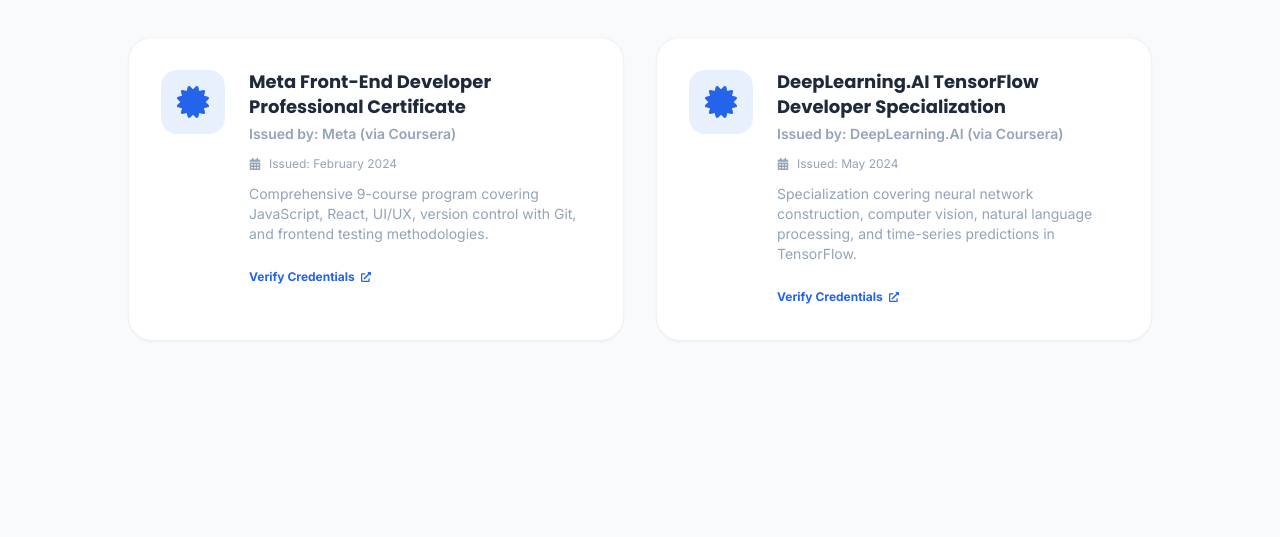
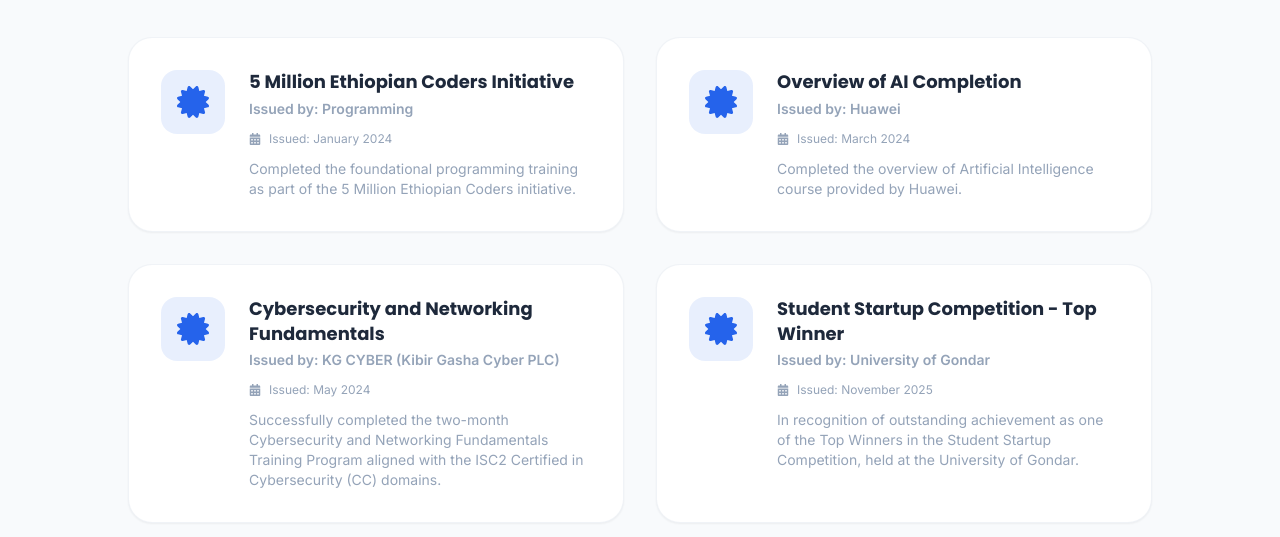
Before and after one commit to TADESE23/my-portfolio-website, a React (Vite) app in the folder frontend/: page /certifications in a window 1280 px wide. Shown: the part 263-800 px from the top of the page. Built offline with nearby package versions, Linux system fonts and the light colour scheme; no server answers.

Commit message:
Update default fallback certificates in Certifications page

```diff
--- a/frontend/src/pages/Certifications.tsx
+++ b/frontend/src/pages/Certifications.tsx
@@ -26,21 +26,39 @@
   const localCerts: Certificate[] = certs.length > 0 ? certs : [
     {
       id: 1,
-      name: 'Meta Front-End Developer Professional Certificate',
-      issuer: 'Meta (via Coursera)',
-      date: '2024-02-15',
+      name: '5 Million Ethiopian Coders Initiative',
+      issuer: 'Programming',
+      date: '2024-01-01',
       image: null,
-      description: 'Comprehensive 9-course program covering JavaScript, React, UI/UX, version control with Git, and frontend testing methodologies.',
-      url: 'https://coursera.org/verify/meta-frontend'
+      description: 'Completed the foundational programming training as part of the 5 Million Ethiopian Coders initiative.',
+      url: ''
     },
     {
       id: 2,
-      name: 'DeepLearning.AI TensorFlow Developer Specialization',
-      issuer: 'DeepLearning.AI (via Coursera)',
-      date: '2024-05-20',
+      name: 'Overview of AI Completion',
+      issuer: 'Huawei',
+      date: '2024-03-10',
       image: null,
-      description: 'Specialization covering neural network construction, computer vision, natural language processing, and time-series predictions in TensorFlow.',
-      url: 'https://coursera.org/verify/tensorflow-developer'
+      description: 'Completed the overview of Artificial Intelligence course provided by Huawei.',
+      url: ''
+    },
+    {
+      id: 3,
+      name: 'Cybersecurity and Networking Fundamentals',
+      issuer: 'KG CYBER (Kibir Gasha Cyber PLC)',
+      date: '2024-05-15',
+      image: null,
+      description: 'Successfully completed the two-month Cybersecurity and Networking Fundamentals Training Program aligned with the ISC2 Certified in Cybersecurity (CC) domains.',
+      url: ''
+    },
+    {
+      id: 4,
+      name: 'Student Startup Competition - Top Winner',
+      issuer: 'University of Gondar',
+      date: '2025-11-20',
+      image: null,
+      description: 'In recognition of outstanding achievement as one of the Top Winners in the Student Startup Competition, held at the University of Gondar.',
+      url: ''
     }
   ];
 
```
